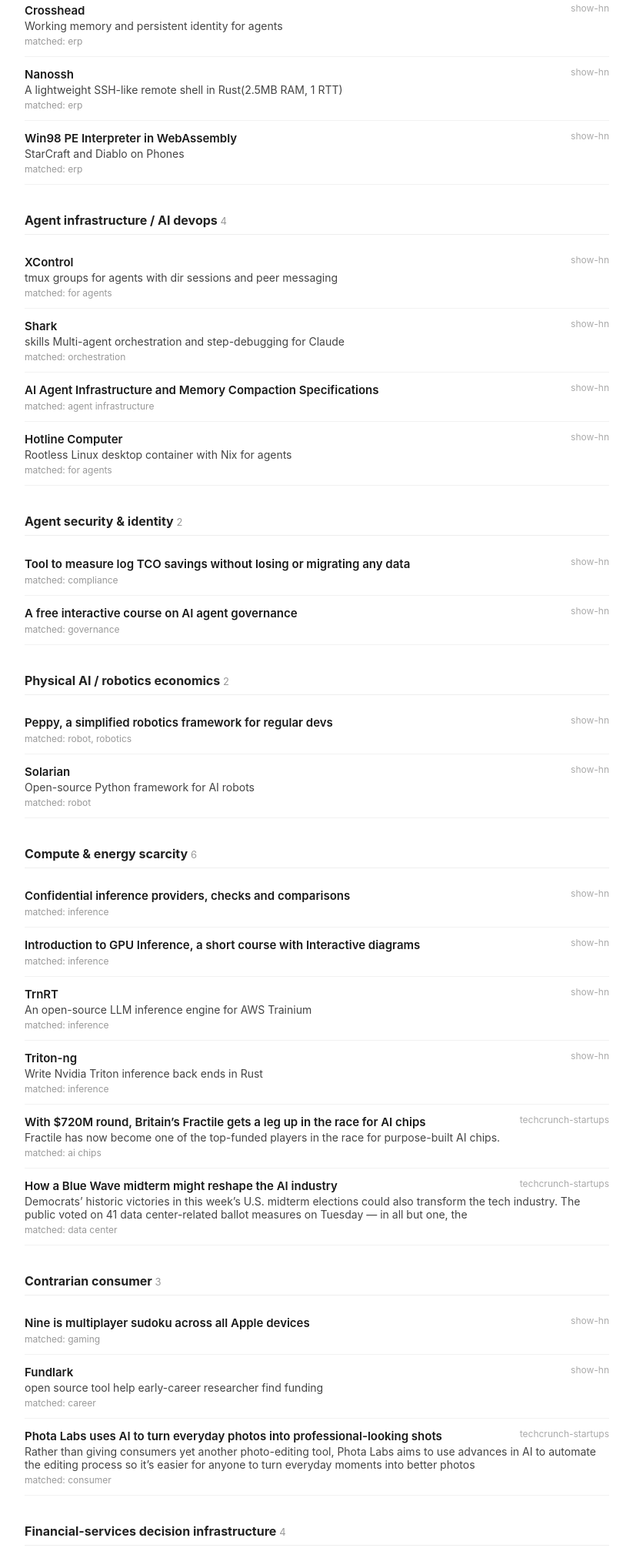
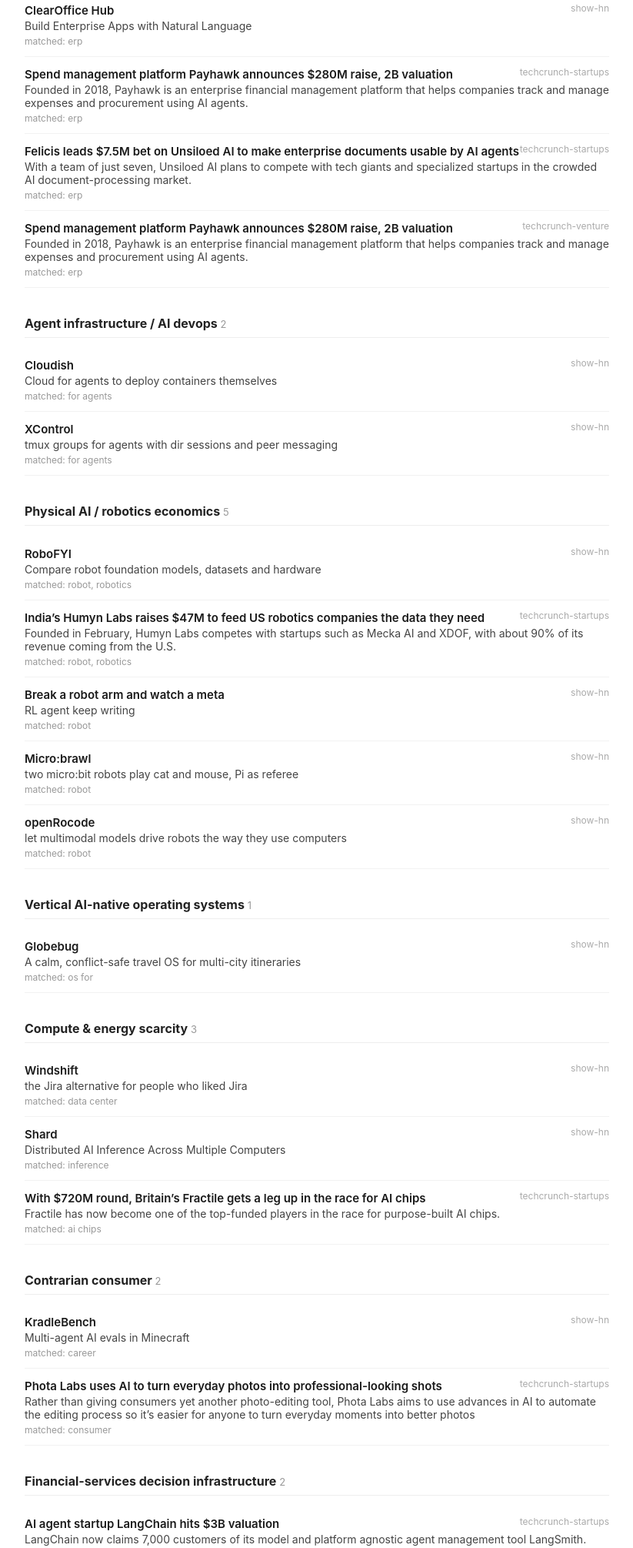
Before and after one commit to diegorivero06/dealflow2-engine, a plain HTML site: page docs/index.html in a window 1280 px wide. Shown: the part 319-2330 px from the top of the page at 77% size, without its empty margins (228-1051 px from the left). Drawn offline with Linux system fonts and the light colour scheme.

Commit message:
Daily feed update 2026-11-18

```diff
--- a/docs/index.html
+++ b/docs/index.html
@@ -26,10 +26,10 @@
 </head>
 <body>
   <h1>Dealflow feed</h1>
-  <div class="meta">26 matches &middot; updated 2026-11-17 21:31 UTC &middot; auto-refreshes daily</div>
+  <div class="meta">21 matches &middot; updated 2026-11-18 21:07 UTC &middot; auto-refreshes daily</div>
 
         <section>
-          <h2>AI-native back office <span class="count">5</span></h2>
+          <h2>AI-native back office <span class="count">6</span></h2>
 
               <div class="card">
                 <div class="card-head">
@@ -43,7 +43,7 @@
               </div>
               <div class="card">
                 <div class="card-head">
-                  <a href="https://news.ycombinator.com/item?id=50535157" target="_blank">Faros Desktop, a local app to see your AI traces and extend your usage</a>
+                  <a href="https://happo.io/animations" target="_blank">Happo Animation Testing</a>
                   <span class="batch">show-hn</span>
                 </div>
                 <div class="oneliner"></div>
@@ -53,38 +53,58 @@
               </div>
               <div class="card">
                 <div class="card-head">
-                  <a href="https://crosshead.sh/" target="_blank">Crosshead</a>
+                  <a href="https://www.clearofficehub.com/" target="_blank">ClearOffice Hub</a>
                   <span class="batch">show-hn</span>
                 </div>
-                <div class="oneliner">Working memory and persistent identity for agents</div>
+                <div class="oneliner">Build Enterprise Apps with Natural Language</div>
                 <div class="keywords">matched: erp</div>
 
 
               </div>
               <div class="card">
                 <div class="card-head">
-                  <a href="https://github.com/sumant1122/nanossh" target="_blank">Nanossh</a>
-                  <span class="batch">show-hn</span>
+                  <a href="https://techcrunch.com/2026/11/18/spend-management-platform-payhawk-announces-280m-raise-2b-valuation/" target="_blank">Spend management platform Payhawk announces $280M raise, 2B valuation</a>
+                  <span class="batch">techcrunch-startups</span>
                 </div>
-                <div class="oneliner">A lightweight SSH-like remote shell in Rust(2.5MB RAM, 1 RTT)</div>
+                <div class="oneliner">Founded in 2018, Payhawk is an enterprise financial management platform that helps companies track and manage expenses and procurement using AI agents.</div>
                 <div class="keywords">matched: erp</div>
 
 
               </div>
               <div class="card">
                 <div class="card-head">
-                  <a href="https://wine-assembly.berrry.app/" target="_blank">Win98 PE Interpreter in WebAssembly</a>
-                  <span class="batch">show-hn</span>
+                  <a href="https://techcrunch.com/2026/11/18/felicis-leads-7-5m-bet-on-unsiloed-ai-to-make-enterprise-documents-usable-by-ai-agents/" target="_blank">Felicis leads $7.5M bet on Unsiloed AI to make enterprise documents usable by AI agents</a>
+                  <span class="batch">techcrunch-startups</span>
                 </div>
-                <div class="oneliner">StarCraft and Diablo on Phones</div>
+                <div class="oneliner">With a team of just seven, Unsiloed AI plans to compete with tech giants and specialized startups in the crowded AI document-processing market.</div>
+                <div class="keywords">matched: erp</div>
+
+
+              </div>
+              <div class="card">
+                <div class="card-head">
+                  <a href="https://techcrunch.com/2026/11/18/spend-management-platform-payhawk-announces-280m-raise-2b-valuation/" target="_blank">Spend management platform Payhawk announces $280M raise, 2B valuation</a>
+                  <span class="batch">techcrunch-venture</span>
+                </div>
+                <div class="oneliner">Founded in 2018, Payhawk is an enterprise financial management platform that helps companies track and manage expenses and procurement using AI agents.</div>
                 <div class="keywords">matched: erp</div>
 
 
               </div>
         </section>
         <section>
-          <h2>Agent infrastructure / AI devops <span class="count">4</span></h2>
+          <h2>Agent infrastructure / AI devops <span class="count">2</span></h2>
 
+              <div class="card">
+                <div class="card-head">
+                  <a href="https://www.cloudish.ai/" target="_blank">Cloudish</a>
+                  <span class="batch">show-hn</span>
+                </div>
+                <div class="oneliner">Cloud for agents to deploy containers themselves</div>
+                <div class="keywords">matched: for agents</div>
+
+
+              </div>
               <div class="card">
                 <div class="card-head">
                   <a href="https://github.com/faustinoaq/xcontrol" target="_blank">XControl</a>
@@ -95,124 +115,94 @@
 
 
               </div>
-              <div class="card">
-                <div class="card-head">
-                  <a href="https://github.com/tusharsrivastava/shark-skills" target="_blank">Shark</a>
-                  <span class="batch">show-hn</span>
-                </div>
-                <div class="oneliner">skills Multi-agent orchestration and step-debugging for Claude</div>
-                <div class="keywords">matched: orchestration</div>
-
-
-              </div>
-              <div class="card">
-                <div class="card-head">
-                  <a href="https://github.com/grfdsasdvef/awesome-ai-agent-infrastructure" target="_blank">AI Agent Infrastructure and Memory Compaction Specifications</a>
-                  <span class="batch">show-hn</span>
-                </div>
-                <div class="oneliner"></div>
-                <div class="keywords">matched: agent infrastructure</div>
-
-
-              </div>
-              <div class="card">
-                <div class="card-head">
-                  <a href="https://computer.hotline.dev/" target="_blank">Hotline Computer</a>
-                  <span class="batch">show-hn</span>
-                </div>
-                <div class="oneliner">Rootless Linux desktop container with Nix for agents</div>
-                <div class="keywords">matched: for agents</div>
-
-
-              </div>
         </section>
         <section>
-          <h2>Agent security & identity <span class="count">2</span></h2>
+          <h2>Physical AI / robotics economics <span class="count">5</span></h2>
 
               <div class="card">
                 <div class="card-head">
-                  <a href="https://news.ycombinator.com/item?id=50535716" target="_blank">Tool to measure log TCO savings without losing or migrating any data</a>
+                  <a href="https://robofyi.com" target="_blank">RoboFYI</a>
                   <span class="batch">show-hn</span>
                 </div>
-                <div class="oneliner"></div>
-                <div class="keywords">matched: compliance</div>
-
-
-              </div>
-              <div class="card">
-                <div class="card-head">
-                  <a href="https://studio.sinapsdata.com.br" target="_blank">A free interactive course on AI agent governance</a>
-                  <span class="batch">show-hn</span>
-                </div>
-                <div class="oneliner"></div>
-                <div class="keywords">matched: governance</div>
-
-
-              </div>
-        </section>
-        <section>
-          <h2>Physical AI / robotics economics <span class="count">2</span></h2>
-
-              <div class="card">
-                <div class="card-head">
-                  <a href="https://docs.peppy.bot/quickstart/" target="_blank">Peppy, a simplified robotics framework for regular devs</a>
-                  <span class="batch">show-hn</span>
-                </div>
-                <div class="oneliner"></div>
+                <div class="oneliner">Compare robot foundation models, datasets and hardware</div>
                 <div class="keywords">matched: robot, robotics</div>
 
 
               </div>
               <div class="card">
                 <div class="card-head">
-                  <a href="https://solarian.dev" target="_blank">Solarian</a>
+                  <a href="https://techcrunch.com/2026/11/18/accel-backs-indias-humyn-labs-to-supply-training-data-needed-by-u-s-robotics-ai-developers/" target="_blank">India’s Humyn Labs raises $47M to feed US robotics companies the data they need</a>
+                  <span class="batch">techcrunch-startups</span>
+                </div>
+                <div class="oneliner">Founded in February, Humyn Labs competes with startups such as Mecka AI and XDOF, with about 90% of its revenue coming from the U.S.</div>
+                <div class="keywords">matched: robot, robotics</div>
+
+
+              </div>
+              <div class="card">
+                <div class="card-head">
+                  <a href="https://randman444.github.io/meta-rl-draw/web/" target="_blank">Break a robot arm and watch a meta</a>
                   <span class="batch">show-hn</span>
                 </div>
-                <div class="oneliner">Open-source Python framework for AI robots</div>
+                <div class="oneliner">RL agent keep writing</div>
+                <div class="keywords">matched: robot</div>
+
+
+              </div>
+              <div class="card">
+                <div class="card-head">
+                  <a href="https://blok.storagebits.workers.dev/blog/microbrawl/" target="_blank">Micro:brawl</a>
+                  <span class="batch">show-hn</span>
+                </div>
+                <div class="oneliner">two micro:bit robots play cat and mouse, Pi as referee</div>
+                <div class="keywords">matched: robot</div>
+
+
+              </div>
+              <div class="card">
+                <div class="card-head">
+                  <a href="https://github.com/wrencanfly/openRocode/tree/main" target="_blank">openRocode</a>
+                  <span class="batch">show-hn</span>
+                </div>
+                <div class="oneliner">let multimodal models drive robots the way they use computers</div>
                 <div class="keywords">matched: robot</div>
 
 
               </div>
         </section>
         <section>
-          <h2>Compute & energy scarcity <span class="count">6</span></h2>
+          <h2>Vertical AI-native operating systems <span class="count">1</span></h2>
 
               <div class="card">
                 <div class="card-head">
-                  <a href="https://confidentialinference.net/" target="_blank">Confidential inference providers, checks and comparisons</a>
+                  <a href="https://globebug.com/demo-trip/italy-by-train" target="_blank">Globebug</a>
                   <span class="batch">show-hn</span>
                 </div>
-                <div class="oneliner"></div>
-                <div class="keywords">matched: inference</div>
+                <div class="oneliner">A calm, conflict-safe travel OS for multi-city itineraries</div>
+                <div class="keywords">matched: os for</div>
+
+
+              </div>
+        </section>
+        <section>
+          <h2>Compute & energy scarcity <span class="count">3</span></h2>
+
+              <div class="card">
+                <div class="card-head">
+                  <a href="https://github.com/Windshiftapp/core" target="_blank">Windshift</a>
+                  <span class="batch">show-hn</span>
+                </div>
+                <div class="oneliner">the Jira alternative for people who liked Jira</div>
+                <div class="keywords">matched: data center</div>
 
 
               </div>
               <div class="card">
                 <div class="card-head">
-                  <a href="https://athrael.net/courses/gpu-inference/" target="_blank">Introduction to GPU Inference, a short course with Interactive diagrams</a>
+                  <a href="https://github.com/avelone123123/shard" target="_blank">Shard</a>
                   <span class="batch">show-hn</span>
                 </div>
-                <div class="oneliner"></div>
-                <div class="keywords">matched: inference</div>
-
-
-              </div>
-              <div class="card">
-                <div class="card-head">
-                  <a href="https://github.com/RunanywhereAI/trnrt" target="_blank">TrnRT</a>
-                  <span class="batch">show-hn</span>
-                </div>
-                <div class="oneliner">An open-source LLM inference engine for AWS Trainium</div>
-                <div class="keywords">matched: inference</div>
-
-
-              </div>
-              <div class="card">
-                <div class="card-head">
-                  <a href="https://github.com/rdcm/triton-ng" target="_blank">Triton-ng</a>
-                  <span class="batch">show-hn</span>
-                </div>
-                <div class="oneliner">Write Nvidia Triton inference back ends in Rust</div>
+                <div class="oneliner">Distributed AI Inference Across Multiple Computers</div>
                 <div class="keywords">matched: inference</div>
 
 
@@ -227,36 +217,16 @@
 
 
               </div>
-              <div class="card">
-                <div class="card-head">
-                  <a href="https://techcrunch.com/podcast/how-a-blue-wave-midterm-might-reshape-the-ai-industry/" target="_blank">How a Blue Wave midterm might reshape the AI industry</a>
-                  <span class="batch">techcrunch-startups</span>
-                </div>
-                <div class="oneliner">Democrats’ historic victories in this week’s U.S. midterm elections could also transform the tech industry. The public voted on 41 data center-related ballot measures on Tuesday — in all but one, the </div>
-                <div class="keywords">matched: data center</div>
-
-
-              </div>
         </section>
         <section>
-          <h2>Contrarian consumer <span class="count">3</span></h2>
+          <h2>Contrarian consumer <span class="count">2</span></h2>
 
               <div class="card">
                 <div class="card-head">
-                  <a href="https://apps.apple.com/us/app/nine-sudoku/id6789779314" target="_blank">Nine is multiplayer sudoku across all Apple devices</a>
+                  <a href="https://www.kradle.ai?1" target="_blank">KradleBench</a>
                   <span class="batch">show-hn</span>
                 </div>
-                <div class="oneliner"></div>
-                <div class="keywords">matched: gaming</div>
-
-
-              </div>
-              <div class="card">
-                <div class="card-head">
-                  <a href="https://github.com/dryang21/Fundlark" target="_blank">Fundlark</a>
-                  <span class="batch">show-hn</span>
-                </div>
-                <div class="oneliner">open source tool help early-career researcher find funding</div>
+                <div class="oneliner">Multi-agent AI evals in Minecraft</div>
                 <div class="keywords">matched: career</div>
 
 
@@ -273,34 +243,14 @@
               </div>
         </section>
         <section>
-          <h2>Financial-services decision infrastructure <span class="count">4</span></h2>
+          <h2>Financial-services decision infrastructure <span class="count">2</span></h2>
 
-              <div class="card">
-                <div class="card-head">
-                  <a href="https://github.com/vihren-dev/belay" target="_blank">Belay</a>
-                  <span class="batch">show-hn</span>
-                </div>
-                <div class="oneliner">formal verification for SQLite migrations and queries in Lean 4</div>
-                <div class="keywords">matched: claims</div>
-
-
-              </div>
               <div class="card">
                 <div class="card-head">
                   <a href="https://techcrunch.com/2026/11/13/ai-agent-startup-langchain-hits-3b-valuation/" target="_blank">AI agent startup LangChain hits $3B valuation</a>
                   <span class="batch">techcrunch-startups</span>
                 </div>
                 <div class="oneliner">LangChain now claims 7,000 customers of its model and platform agnostic agent management tool LangSmith.</div>
-                <div class="keywords">matched: claims</div>
-
-
-              </div>
-              <div class="card">
-                <div class="card-head">
-                  <a href="https://techcrunch.com/2026/11/09/ai-hardware-startup-nominal-triples-valuation-to-3b-in-8-months/" target="_blank">AI hardware startup Nominal triples valuation to $3B in 8 months</a>
-                  <span class="batch">techcrunch-startups</span>
-                </div>
-                <div class="oneliner">Nominal, a startup that offers an AI platform for hardware engineering and claims Anduril as a major customer, has raised another big round of financing that triples its valuation.</div>
                 <div class="keywords">matched: claims</div>
 
 
```
Also changed, not shown: dealflow_latest.csv (+15 -20 lines).
